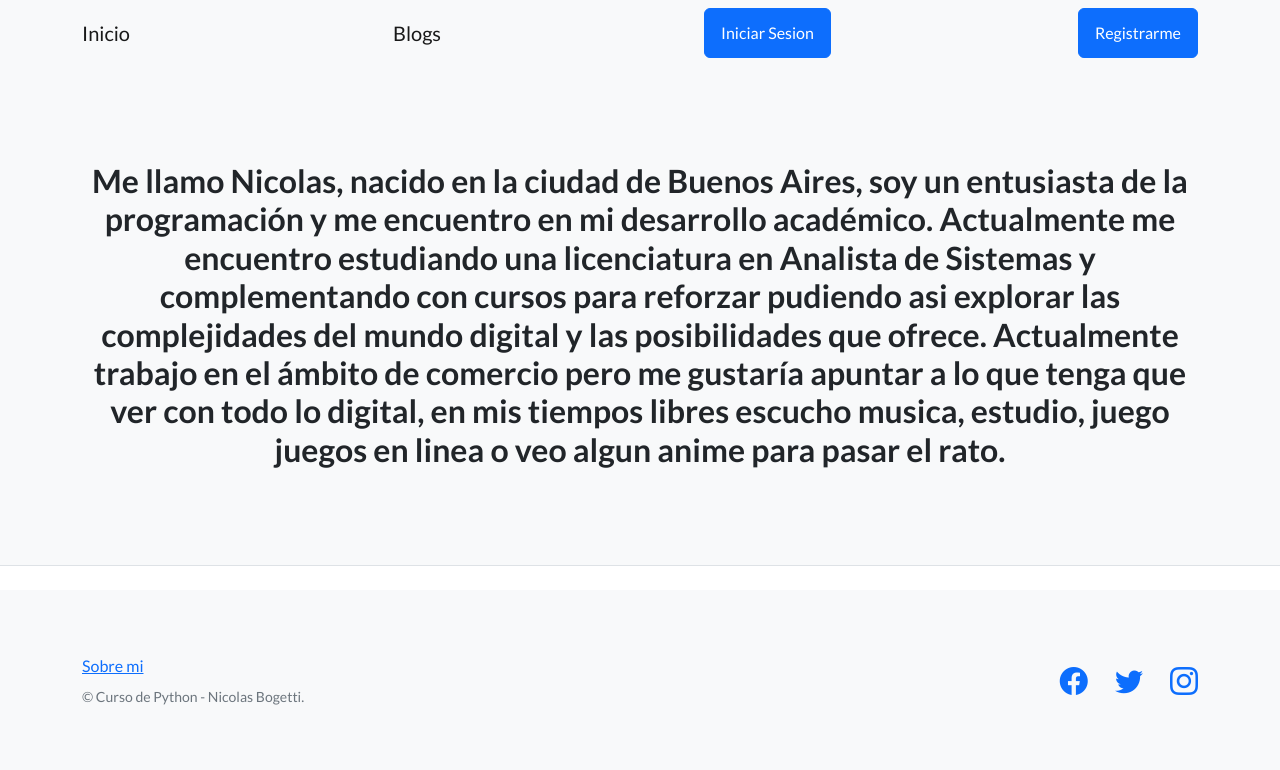
After one commit to Sagan1h/Entrega_final, a Django app: page /about/ in a window 1280 px wide. The commit adds this page. Shown: the top 770 px of the page. Run offline with Django 4.2, Linux system fonts and the light colour scheme; some libraries are stand-ins or nearby versions.

Commit message:
Entrega_final

```diff
--- /dev/null
+++ b/AppEntregaFinal/templates/about.html
@@ -0,0 +1,14 @@
+{% extends "./padre.html" %}
+
+{% load static %}
+
+{% block contenidoQueCambia %}
+    <header class="py-5 bg-light border-bottom mb-4">
+        <div class="container">
+            <div class="text-center my-5">
+                <h2 class="fw-bolder">Me llamo Nicolas, nacido en la ciudad de Buenos Aires, soy un entusiasta de la programación y me encuentro en mi desarrollo académico. Actualmente me encuentro estudiando una licenciatura en Analista de Sistemas y complementando con cursos para reforzar pudiendo asi explorar las complejidades del mundo digital y las posibilidades que ofrece.
+                    Actualmente trabajo en el ámbito de comercio pero me gustaría apuntar a lo que tenga que ver con todo lo digital, en mis tiempos libres escucho musica, estudio, juego juegos en linea o veo algun anime para pasar el rato.</h2>
+            </div>
+        </div>
+    </header>
+{% endblock contenidoQueCambia %}
--- a/AppEntregaFinal/templates/padre.html
+++ b/AppEntregaFinal/templates/padre.html
@@ -46,7 +46,7 @@
                 <div class="row">
                     <div class="col-lg-6 h-100 text-center text-lg-start my-auto">
                         <ul class="list-inline mb-2">
-                            <li class="list-inline-item"><a href="#!">Sobre mi</a></li>
+                            <li class="list-inline-item"><a href={% url "sobreMi" %}>Sobre mi</a></li>
                         </ul>
                         <p class="text-muted small mb-4 mb-lg-0">&copy; Curso de Python - Nicolas Bogetti.</p>
                     </div>
--- a/AppEntregaFinal/urls.py
+++ b/AppEntregaFinal/urls.py
@@ -8,6 +8,7 @@ from django.conf.urls.static import static
 
 urlpatterns = [
     path('', views.inicio, name= "inicio"),
+    path("about/", views.about, name = "sobreMi"),
     path('login/', views.user_login, name="user_login"),
     path('logout/', LogoutView.as_view(template_name="logout.html"), name="Logout"),
     path('register/', views.user_register, name="user_register"),
--- a/AppEntregaFinal/views.py
+++ b/AppEntregaFinal/views.py
@@ -14,6 +14,9 @@ from django.contrib.auth.mixins import LoginRequiredMixin
 
 def inicio(request):
     return render(request, "inicio.html")
+
+def about(request):
+    return render(request, "about.html")
 
 def blogs_list(request):
     blogs = Blogs.objects.all()
```
Also changed, not shown: AppEntregaFinal/tests.py (+30 -2 lines).
